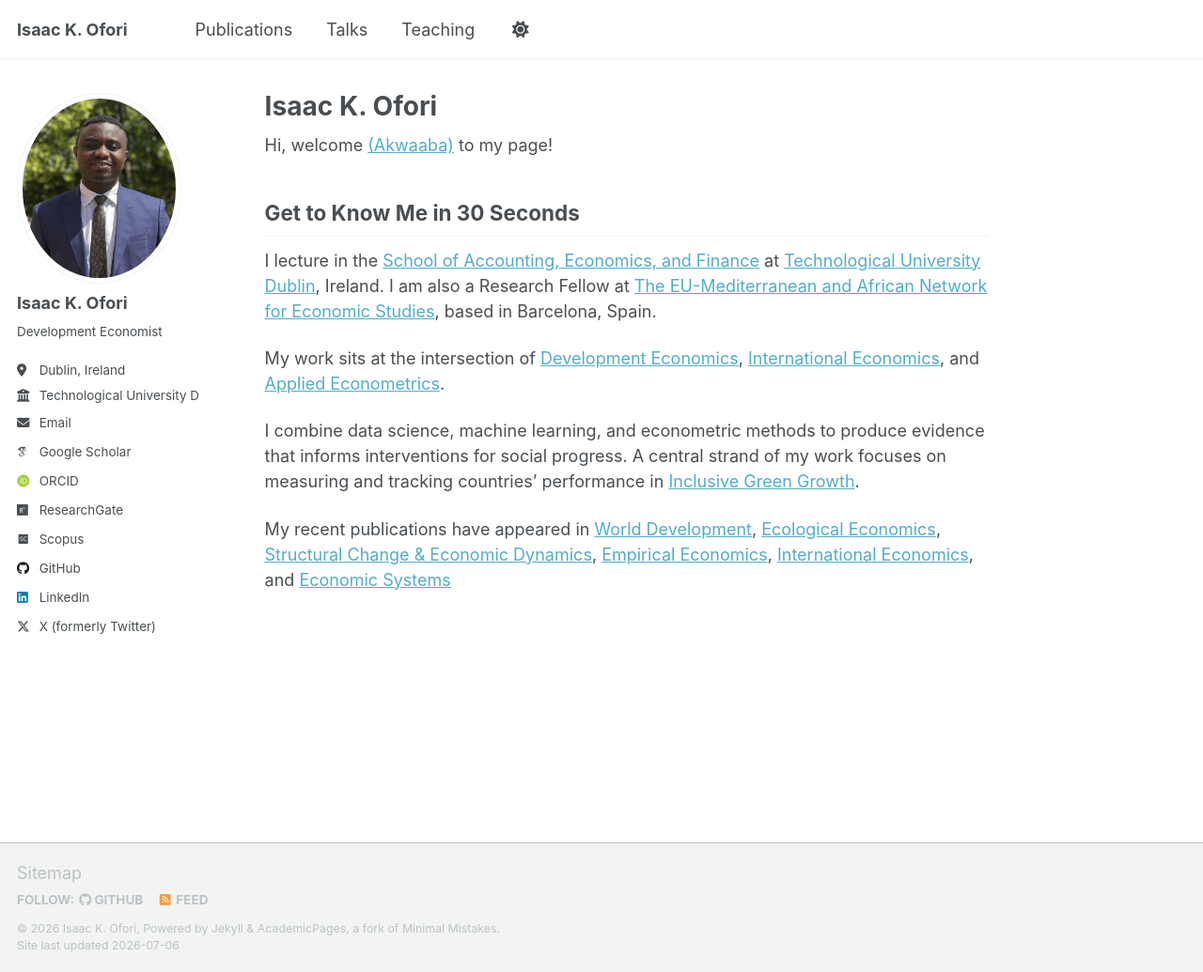
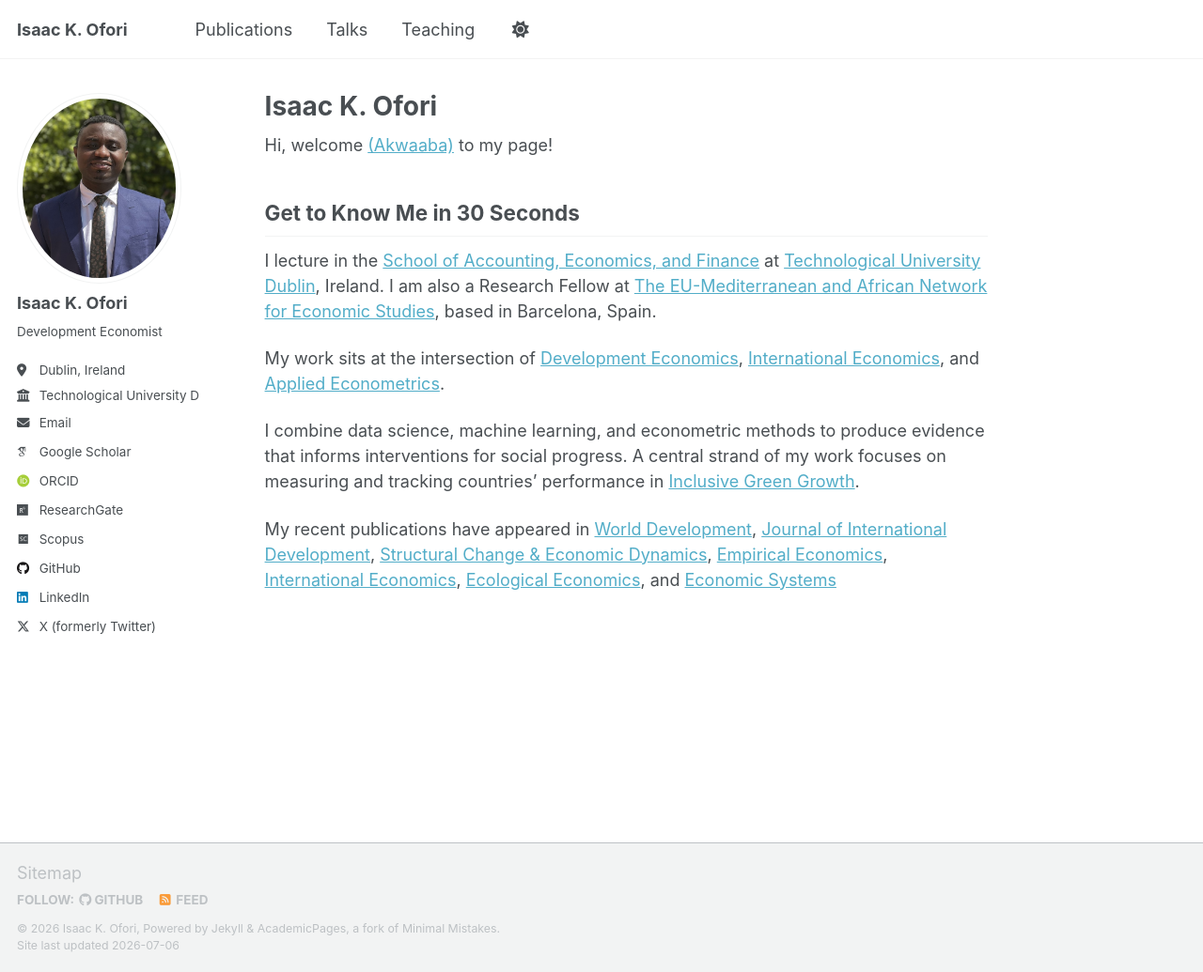
Before and after one commit to ikofori/ikofori.github.io, a Jekyll site: the page built from _pages/about.md, in a window 1280 px wide and 1035 px high. Shown: the whole window at 94% size. Built offline with Jekyll 4.4.1, drawn with Linux system fonts in a browser that asks for light colours; some web fonts are replaced; a script that is not in the unit is left out.

Commit message:
Update about.md

```diff
--- a/_pages/about.md
+++ b/_pages/about.md
@@ -23,4 +23,4 @@ My work sits at the intersection of [Development Economics](https://doi.org/10.1
 
 I combine data science, machine learning, and econometric methods to produce evidence that informs interventions for social progress. A central strand of my work focuses on measuring and tracking countries’ performance in [Inclusive Green Growth](https://zenodo.org/records/12529764).
 
-My recent publications have appeared in [World Development](https://doi.org/10.1016/j.worlddev.2025.107223), [Ecological Economics](https://doi.org/10.1016/j.ecolecon.2026.108949), [Structural Change & Economic Dynamics](https://doi.org/10.1016/j.strueco.2025.09.004), [Empirical Economics](https://doi.org/10.1007/s00181-025-02744-x), [International Economics](https://doi.org/10.1016/j.inteco.2024.100509), and [Economic Systems](https://doi.org/10.1016/j.ecosys.2022.101055)
+My recent publications have appeared in [World Development](https://doi.org/10.1016/j.worlddev.2025.107223), [Journal of International Development](https://doi.org/10.1002/jid.70096), [Structural Change & Economic Dynamics](https://doi.org/10.1016/j.strueco.2025.09.004), [Empirical Economics](https://doi.org/10.1007/s00181-025-02744-x), [International Economics](https://doi.org/10.1016/j.inteco.2024.100509), [Ecological Economics](https://doi.org/10.1016/j.ecolecon.2026.108949), and [Economic Systems](https://doi.org/10.1016/j.ecosys.2022.101055)
```
